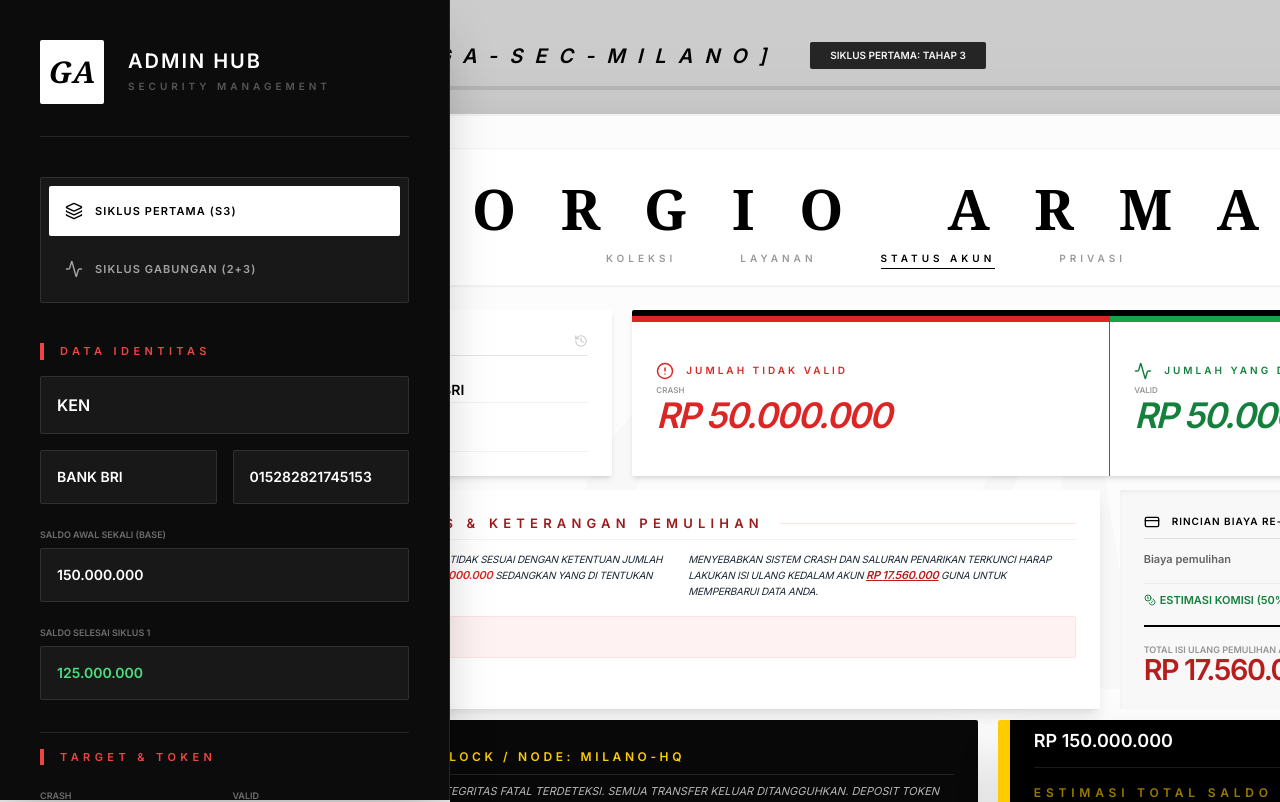
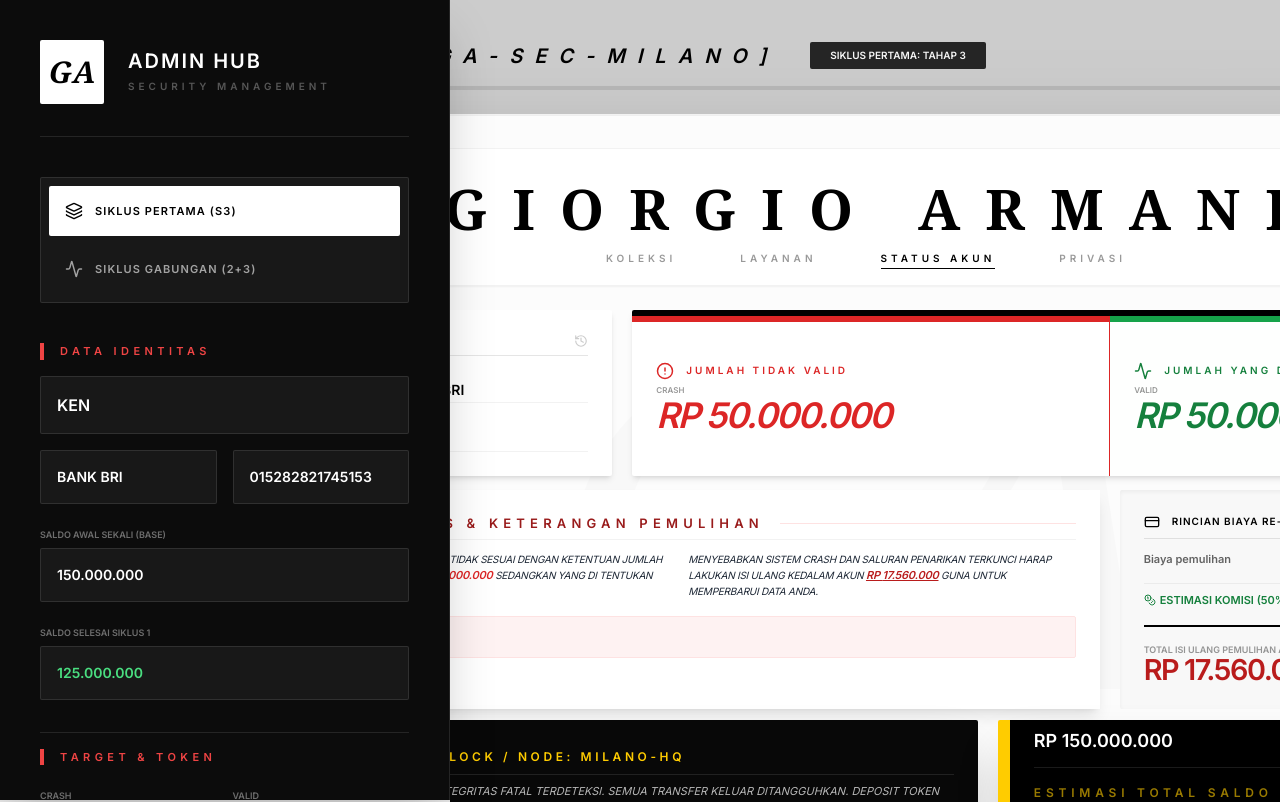
Before and after one commit to team05ajo-beep/DETEKSI-SISTEM-SALAH-PENARIKAN, a React (Vite) app: page / in a window 1280 px wide. Shown: the top 802 px of the page. Built offline with nearby package versions, Linux system fonts and the light colour scheme.

Commit message:
feat: Adjust GIORGIO ARMANI title spacing
Reduced letter-spacing and margin on the main title to improve visual fit and ensure proper rendering across various screen sizes.

```diff
--- a/App.tsx
+++ b/App.tsx
@@ -98,7 +98,8 @@
            </div>
         </div>
         <div className="text-center w-full mt-2">
-          <h1 className="text-[3.5rem] font-serif tracking-[0.8em] mr-[-0.8em] luxury-font font-bold text-black leading-tight select-none">
+          {/* letter-spacing reduced from 0.8em to 0.4em for tighter fit */}
+          <h1 className="text-[3.5rem] font-serif tracking-[0.45em] mr-[-0.45em] luxury-font font-bold text-black leading-tight select-none uppercase">
             GIORGIO ARMANI
           </h1>
         </div>
```
